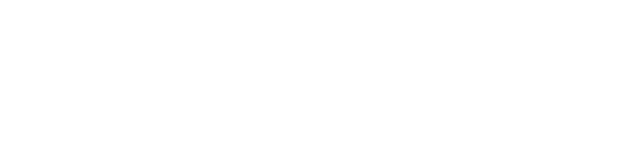
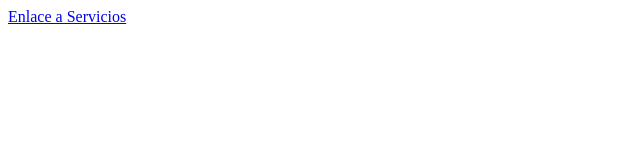
Before and after one commit to MarcoTeacher/PruebasGithubClase, a plain HTML site: page index.html in a window 1280 px wide. Shown: the whole page, without its empty margins (0-640 px from the left). Drawn offline with Linux system fonts and the light colour scheme.

Commit message:
Actualizado index para enlazar con servicios.html

```diff
--- a/index.html
+++ b/index.html
@@ -7,6 +7,6 @@
     <title>Document</title>
 </head>
 <body>
-
+    <a href="servicios.html"> Enlace a Servicios </a>
 </body>
 </html>
```
